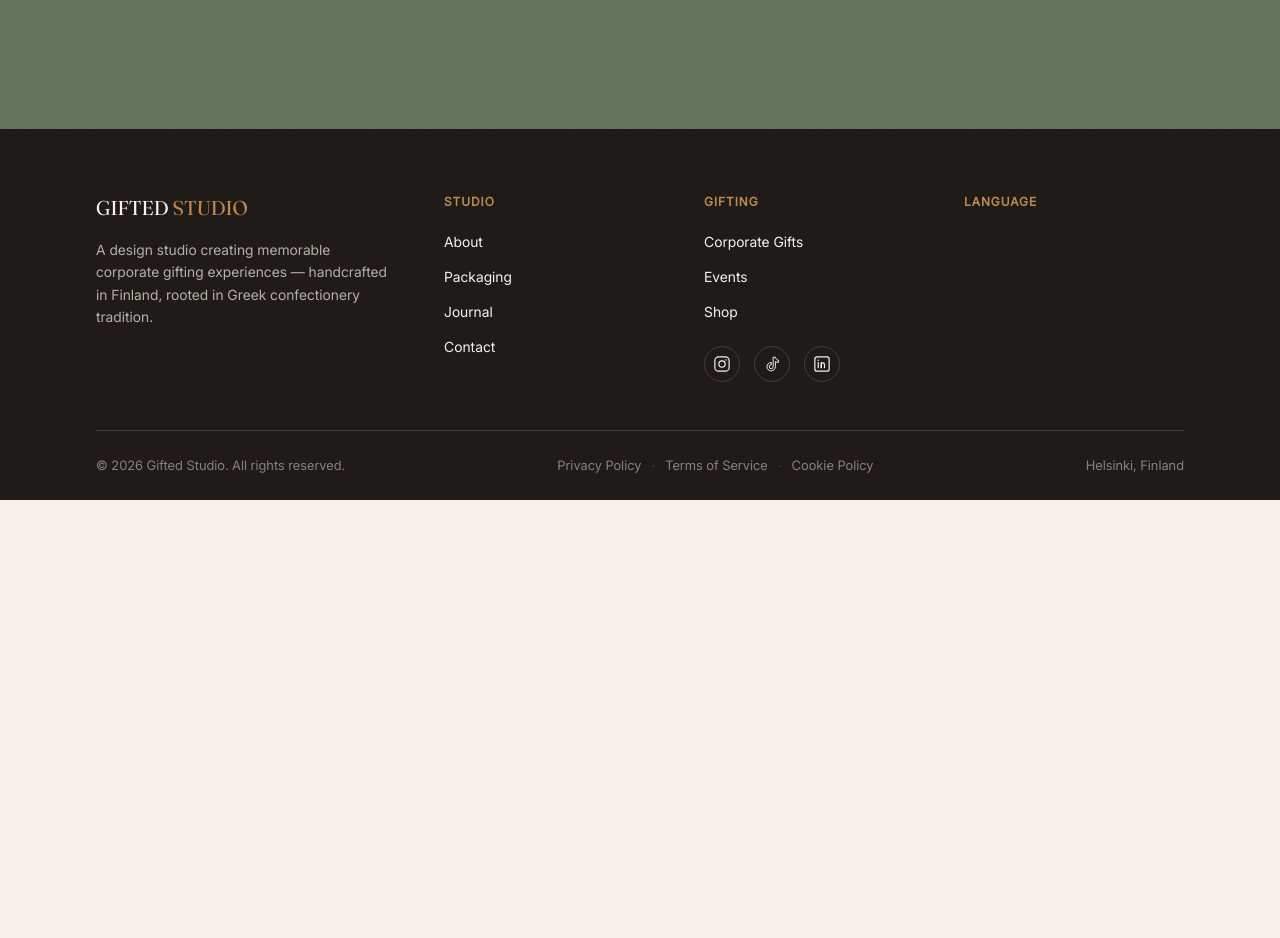
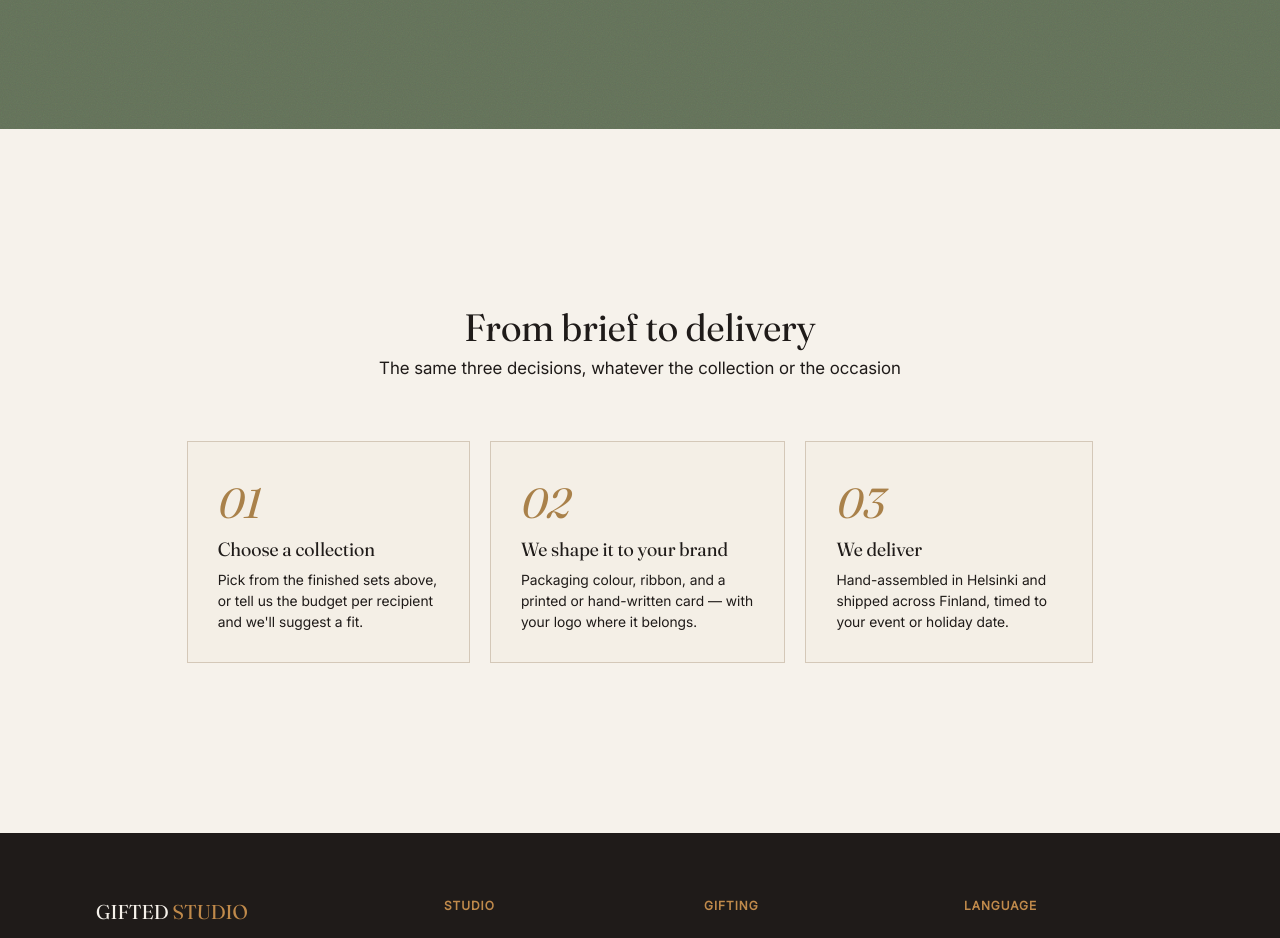
Before and after one commit to Aarni-FangMayer/GSwebsite, a React (Vite) app in the folder gifted/: page / in a window 1280 px wide. Shown: the part 2540-3478 px from the top of the page. Before the commit the page ends 3040 px from the top, so only its background shows below. Built offline with nearby package versions, Linux system fonts and the light colour scheme.

Commit message:
steps section ready (home page)

```diff
--- a/gifted/src/locales/en.js
+++ b/gifted/src/locales/en.js
@@ -22,7 +22,7 @@ const en = {
     about: {
       title: "Built to ",
       highlight: "Stay In Memory",
-      subtitle: "Your brand deserves more than another cardboard box.",
+      subtitle: "Your brand deserves more than another cardboard box",
       cards: {
         exclusive: {
           title: "Exclusive Products",
@@ -68,7 +68,7 @@ const en = {
     steps: {
       title: "From brief to delivery",
       subtitle:
-        "The same three decisions, whatever the collection or the occasion.",
+        "The same three decisions, whatever the collection or the occasion",
       cards: {
         one: {
           title: "Choose a collection",
@@ -118,7 +118,7 @@ const en = {
       },
     },
     touch: {
-      title: "Let's create something worth keeping.",
+      title: "Let's create something worth keeping",
       mainButton: "Request a Quote",
       secondaryButton: "Explore collections",
     },
--- a/gifted/src/pages/home/HomePage.jsx
+++ b/gifted/src/pages/home/HomePage.jsx
@@ -12,8 +12,9 @@ const HomePage = () => {
       <HeroHomeSection />
       <AboutHomeSection />
       <CollectionsHomeSection />
+      <StepsHomeSection />
       {/*
-      <StepsHomeSection />
+
       <QuestionHomeSection />
       <FormHomeSection /> */}
     </>
--- a/gifted/src/pages/home/sections/steps/StepsHomeSection.css
+++ b/gifted/src/pages/home/sections/steps/StepsHomeSection.css
@@ -1,3 +1,95 @@
 .steps-home-section {
-    color: brown;
+    width: 100%;
+    padding: 170px 0;
 }
+
+.steps-home-section__content {
+    margin: 0 auto;
+    width: 85%;
+    height: auto;
+    display: grid;
+    grid-template-columns: repeat(12, 1fr);
+}
+
+.steps-home-section__title-group {
+    grid-column: 1/13;
+    text-align: center;
+    margin-bottom: 60px;
+}
+
+.steps-home-section__steps {
+    grid-column: 2/12;
+    display: flex;
+    justify-content: space-between;
+    gap: 20px;
+}
+
+.steps-home-section__step-card {
+    background-color: #F4EFE6;
+    border: 1px solid #D4C8B8;
+    padding: 30px;
+
+    opacity: 0;
+    transform: translateY(24px);
+}
+
+.steps-home-section__step-card.is-visible {
+    opacity: 1;
+    transform: translateY(0);
+    transition: opacity 0.6s ease, transform 0.6s ease, border-color 0.3s ease;
+}
+
+.steps-home-section__step-card.is-visible:hover {
+    border-color: #6E2430;
+}
+
+.steps-home-section__step-card-number {
+    font-family: "Fraunces", serif;
+    font-weight: 400;
+    font-style: italic;
+    color: #A9814A;
+    font-size: 42px;
+    transition: color 0.3s ease;
+}
+
+.steps-home-section__step-card.is-visible:hover .steps-home-section__step-card-number {
+    color: #6E2430;
+}
+
+.steps-home-section__step-card-title {
+    margin-bottom: 5px;
+}
+
+@media (max-width: 1170px) {
+    .steps-home-section__content {
+        width: 100%;
+    }
+}
+
+@media (max-width: 880px) {
+    .steps-home-section__steps {
+        flex-direction: column;
+        justify-content: flex-start;
+    }
+
+    .steps-home-section__step-card {
+        display: flex;
+        gap: 30px;
+    }
+}
+
+@media (prefers-reduced-motion: reduce) {
+    .steps-home-section__step-card {
+        opacity: 1;
+        transform: none;
+        transition: none;
+    }
+
+    .steps-home-section__step-card.is-visible:hover {
+        border-color: #D4C8B8;
+    }
+
+    .steps-home-section__step-card.is-visible:hover .steps-home-section__step-card-number {
+        color: #A9814A;
+    }
+}
--- a/gifted/src/pages/home/sections/steps/StepsHomeSection.jsx
+++ b/gifted/src/pages/home/sections/steps/StepsHomeSection.jsx
@@ -1,10 +1,59 @@
-import React from 'react'
+import React, { useEffect, useRef, useState } from 'react'
+import { useLanguage } from "../../../../contexts/LanguageContext";
+
 import './StepsHomeSection.css'
 
 const StepsHomeSection = () => {
+  const { t } = useLanguage();
+  const s = t.home.steps;
+
+  const sectionRef = useRef(null);
+  const [isVisible, setIsVisible] = useState(false);
+
+  useEffect(() => {
+    const observer = new IntersectionObserver(
+      ([entry]) => {
+        if (entry.isIntersecting) {
+          setIsVisible(true);
+          observer.disconnect();
+        }
+      },
+      { threshold: 0.15 }
+    );
+
+    if (sectionRef.current) observer.observe(sectionRef.current);
+    return () => observer.disconnect();
+  }, []);
+
+  const steps = [
+    { number: "01", data: s.cards.one },
+    { number: "02", data: s.cards.two },
+    { number: "03", data: s.cards.three },
+  ];
+
   return (
-    <div className='steps-home-section'>
-      how it works
+    <div className='steps-home-section' ref={sectionRef}>
+      <div className="steps-home-section__content">
+        <div className="steps-home-section__title-group">
+          <h2 className='steps-home-section__title'>{s.title}</h2>
+          <div className="steps-home-section__subtitle subtitle">{s.subtitle}</div>
+        </div>
+        <div className="steps-home-section__steps">
+          {steps.map((step, index) => (
+            <div
+              key={step.number}
+              className={`steps-home-section__step-card${isVisible ? " is-visible" : ""}`}
+              style={{ transitionDelay: `${0.1 + index * 0.15}s` }}
+            >
+              <div className="steps-home-section__step-card-number">{step.number}</div>
+              <div className="steps-home-section__step-card-text-group">
+                <h3 className="steps-home-section__step-card-title">{step.data.title}</h3>
+                <div className="steps-home-section__step-card-text">{step.data.subtitle}</div>
+              </div>
+            </div>
+          ))}
+        </div>
+      </div>
     </div>
   )
 }
```
